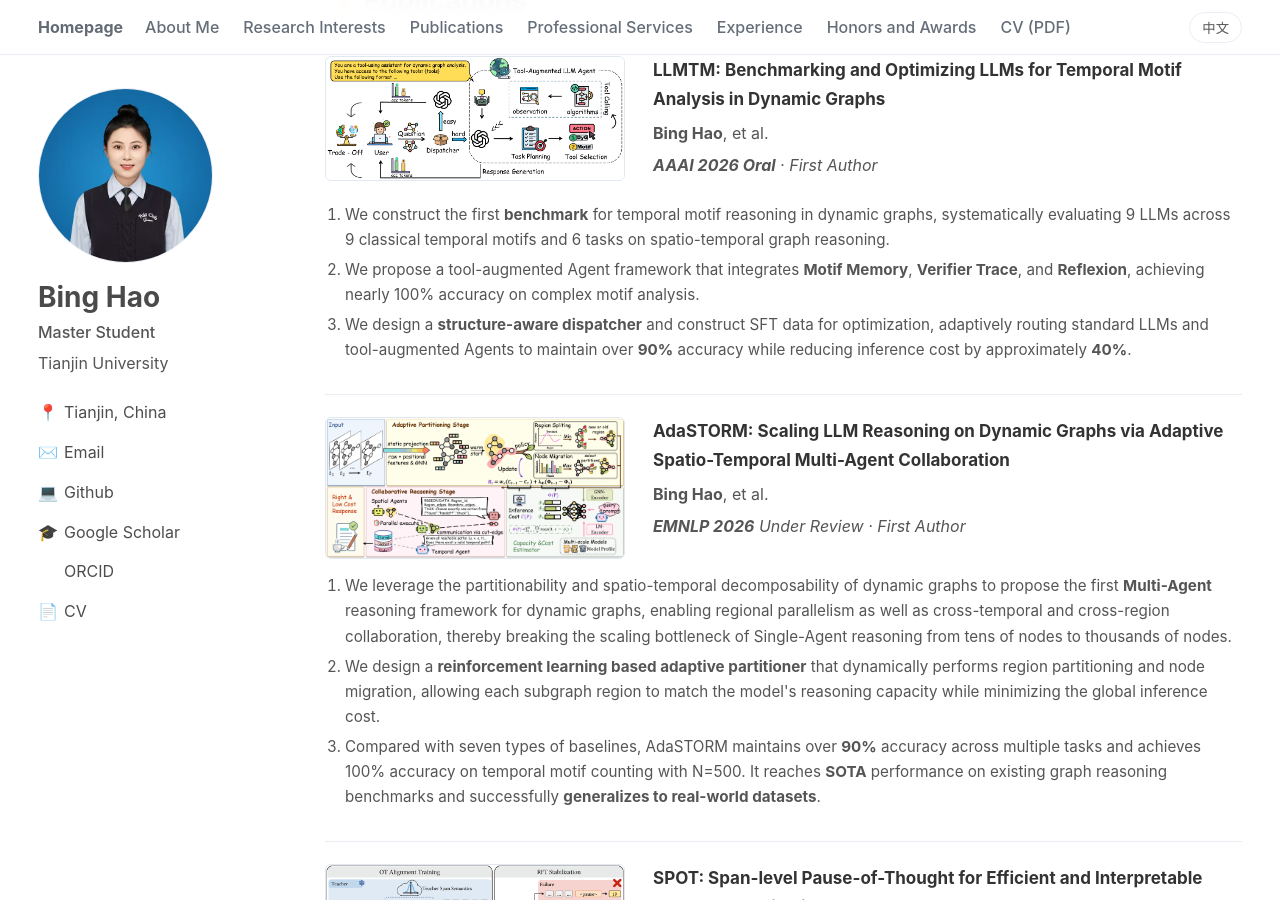
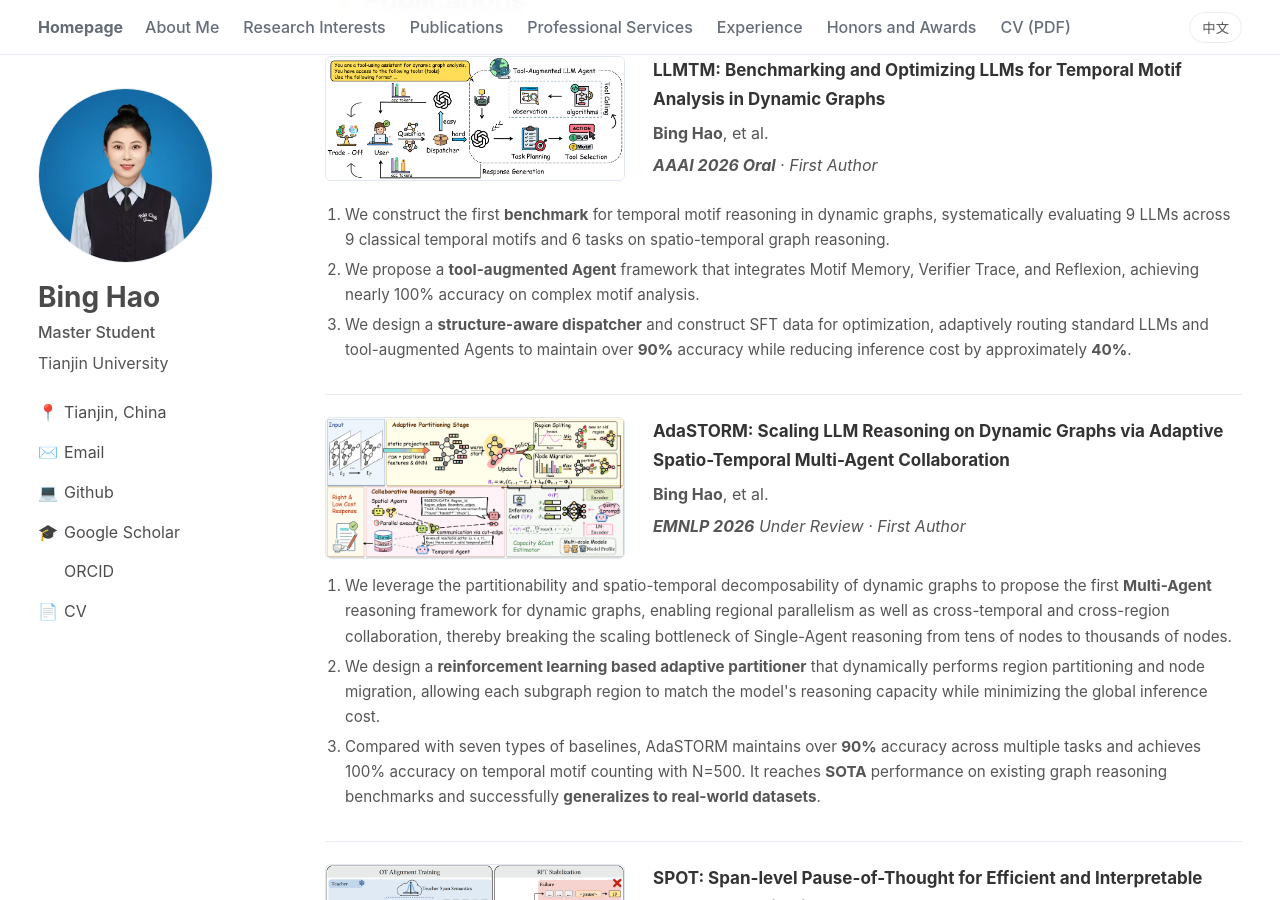
Before and after one commit to haobing-tju/haobing-tju.github.io, a Jekyll site: the page built from _pages/about.md, in a window 1280 px wide and 900 px high, scrolled down 1474 px. Built offline with Jekyll 4.4.1, drawn with Linux system fonts in a browser that asks for light colours; a style sheet for code colours, icons or effects is not loaded.

```diff
--- a/_pages/about.md
+++ b/_pages/about.md
@@ -157,7 +157,7 @@ Besides research, I have also excelled in programming and academic competitions,
   <div class="pub-desc lang-en block">
     <ol class="pub-points">
       <li>We construct the first <strong>benchmark</strong> for temporal motif reasoning in dynamic graphs, systematically evaluating 9 LLMs across 9 classical temporal motifs and 6 tasks on spatio-temporal graph reasoning.</li>
-      <li>We propose a tool-augmented Agent framework that integrates <strong>Motif Memory</strong>, <strong>Verifier Trace</strong>, and <strong>Reflexion</strong>, achieving nearly 100% accuracy on complex motif analysis.</li>
+      <li>We propose a <strong>tool-augmented Agent</strong> framework that integrates Motif Memory, Verifier Trace, and Reflexion, achieving nearly 100% accuracy on complex motif analysis.</li>
       <li>We design a <strong>structure-aware dispatcher</strong> and construct SFT data for optimization, adaptively routing standard LLMs and tool-augmented Agents to maintain over <strong>90%</strong> accuracy while reducing inference cost by approximately <strong>40%</strong>.</li>
     </ol>
   </div>
@@ -165,7 +165,7 @@ Besides research, I have also excelled in programming and academic competitions,
   <div class="pub-desc lang-zh block">
     <ol class="pub-points">
       <li>构建首个动态图时序模体推理 <strong>Benchmark</strong>，系统评估 9 种 LLM 在 9 类经典时序模体、6 项任务上的时空图推理能力。</li>
-      <li>提出融合 <strong>Motif Memory</strong>、<strong>Verifier Trace</strong> 与 <strong>Reflexion</strong> 的工具增强型 Agent，实现复杂模体分析近 100% 的准确率。</li>
+      <li>提出融合 Motif Memory、Verifier Trace 与 Reflexion 的<strong>工具增强型 Agent</strong>，实现复杂模体分析近 100% 的准确率。</li>
       <li>设计<strong>结构感知分配器</strong>，构造 SFT 数据进行优化，自适应路由标准 LLM 与工具增强型Agent，在保持 <strong>90%+</strong> 准确率的同时降低约 <strong>40%</strong> 的推理成本。</li>
     </ol>
   </div>
```
